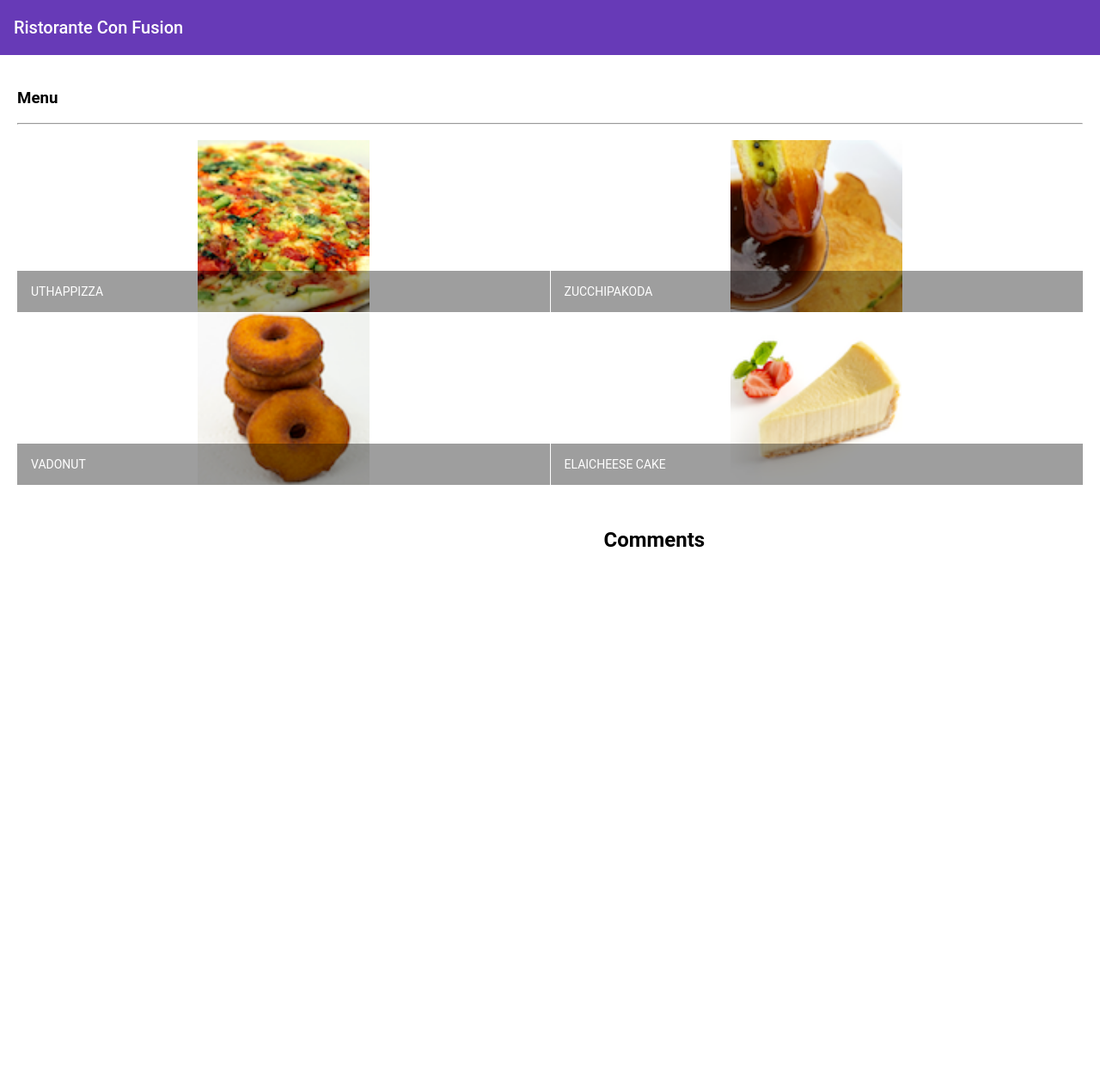
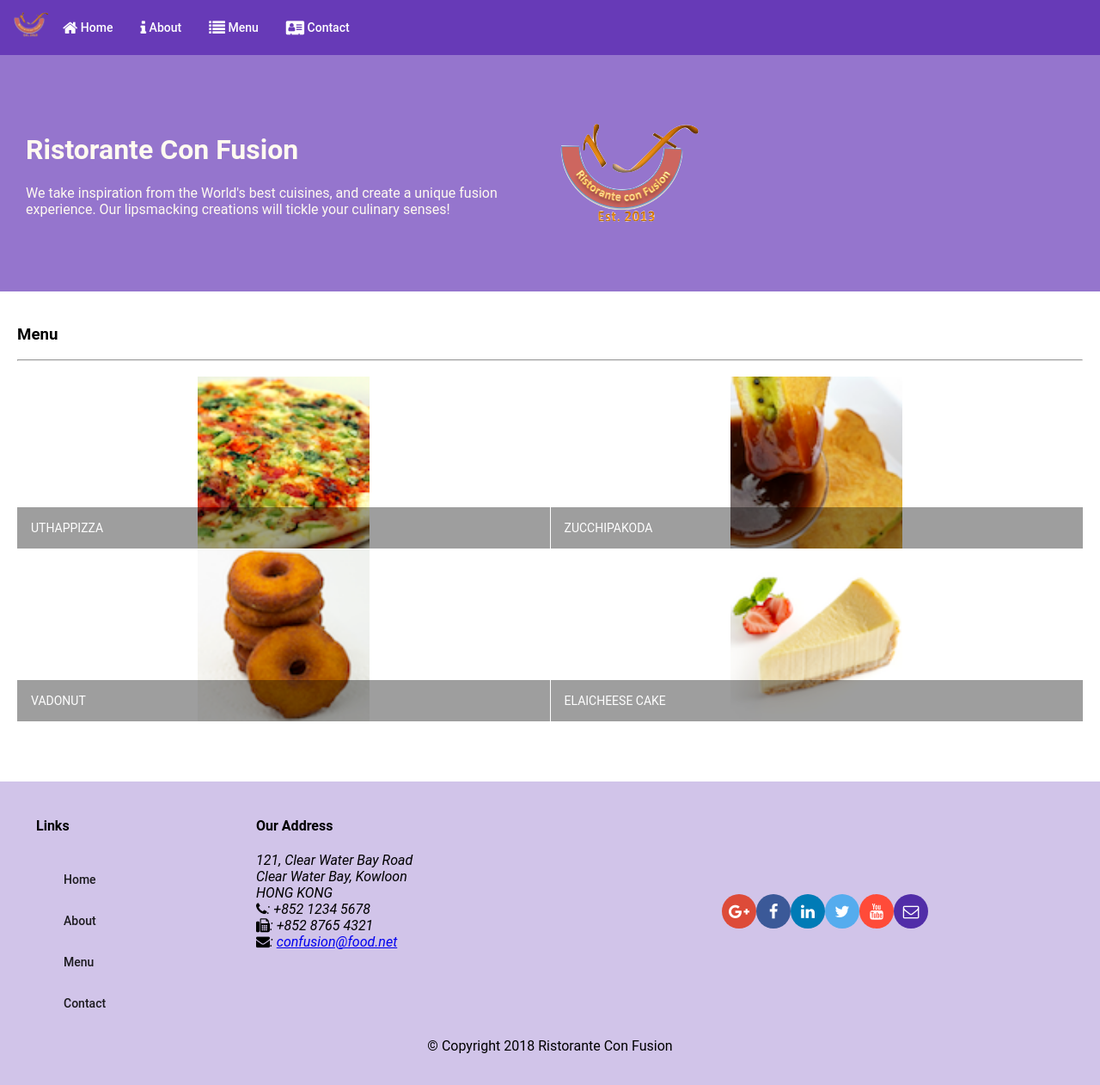
Before and after one commit to BrianB86/Angular-Fun, an Angular app: page / in a window 1280 px wide. Shown: the whole page at 86% size. Before the commit the page ends 800 px from the top, so only its background shows below. Built offline with nearby package versions, Linux system fonts and the light colour scheme.

Commit message:
completed Header and Footer and added new styles to the main styles.scss.

```diff
--- a/src/app/app.component.html
+++ b/src/app/app.component.html
@@ -1,5 +1,3 @@
-<mat-toolbar color="primary">
-  <span>Ristorante Con Fusion</span>
-</mat-toolbar>
-
+<app-header></app-header>
 <app-menu></app-menu>
+<app-footer><app-footer>
--- a/src/app/dishdetail/dishdetail.component.html
+++ b/src/app/dishdetail/dishdetail.component.html
@@ -23,28 +23,10 @@
       </mat-card-actions>
     </mat-card>
   </div>
-<!--
+
   <div fxFlex="40">
-    <mat-card *ngIf="dish">
-      <mat-card-header>
-        <mat-card-title>
-          <h2>Comments</h2>
-        </mat-card-title>
-      </mat-card-header>
-      <mat-card-content *ngFor="let comment of dish.comments">
-        <div fxLayout="column">
-          <span>{{ comment.comment }}</span>
-          <span>{{ comment.rating }} Stars</span>
-          <span>-- {{ comment.author }} {{ comment.date | date: 'mediumDate' }}</span>
-          <br>
-        </div>
-      </mat-card-content>
-    </mat-card>
-  </div>
--->
-  <div fxFlex="40">
-    <h2>Comments</h2>
     <mat-list *ngIf="dish">
+      <h2>Comments</h2>
       <mat-list-item *ngFor="let comment of dish.comments">
         <p matLine>{{ comment.comment }}</p>
         <p matLine>{{ comment.rating }} Stars</p>
--- a/src/app/footer/footer.component.html
+++ b/src/app/footer/footer.component.html
@@ -1,3 +1,43 @@
-<p>
-  footer works!
-</p>
+<div class="container footer"
+    fxLayout="row wrap"
+    fxLayout.lt-md="column"
+    fxLayoutAlign="center center"
+    fxLayoutGap="10px">
+
+  <div fxFlex="100" fxFlex.gt-sm="50">
+    <div fxLayout="row">
+      <div fxFlex="40" fxFlexOffset="20px">
+        <h4>Links</h4>
+        <mat-list>
+          <mat-list-item><a mat-button>Home</a></mat-list-item>
+          <mat-list-item><a mat-button>About</a></mat-list-item>
+          <mat-list-item><a mat-button>Menu</a></mat-list-item>
+          <mat-list-item><a mat-button>Contact</a></mat-list-item>
+        </mat-list>
+      </div>
+      <div fxFlex="55">
+        <h4>Our Address</h4>
+        <address style="text-size: 80%">
+          121, Clear Water Bay Road<br> Clear Water Bay, Kowloon<br> HONG KONG<br>
+          <i class="fa fa-phone"></i>: +852 1234 5678<br>
+          <i class="fa fa-fax"></i>: +852 8765 4321<br>
+          <i class="fa fa-envelope"></i>:
+          <a href="mailto:confusion@food.net">confusion@food.net</a>
+        </address>
+      </div>
+    </div>
+  </div>
+  <div fxFlex="100" fxFlex.gt-sm="45">
+    <div style="text-align:center">
+      <a mat-icon-button class="btn-google-plus" href="http://google.com/+"><i class="fa fa-google-plus fa-lg"></i></a>
+      <a mat-icon-button class="btn-facebook" href="http://www.facebook.com/profile.php?id="><i class="fa fa-facebook fa-lg"></i></a>
+      <a mat-icon-button class="btn-linkedin" href="http://www.linkedin.com/in/"><i class="fa fa-linkedin fa-lg"></i></a>
+      <a mat-icon-button class="btn-twitter" href="http://twitter.com/"><i class="fa fa-twitter fa-lg"></i></a>
+      <a mat-icon-button class="btn-youtube" href="http://youtube.com/"><i class="fa fa-youtube fa-lg"></i></a>
+      <a mat-icon-button class="btn-mail" href="mailto:"><i class="fa fa-envelope-o fa-lg"></i></a>
+    </div>
+  </div>
+  <div>
+      <p>© Copyright 2018 Ristorante Con Fusion</p>
+  </div>
+</div>
--- a/src/app/footer/footer.component.scss
+++ b/src/app/footer/footer.component.scss
@@ -0,0 +1,21 @@
+$lt-gray: #ddd;
+$background-dark: #512DA8;
+$background-light: #9575CD;
+$background-pale: #D1C4E9;
+
+@mixin zero-margin($pad-up-down, $pad-left-right) {
+    margin: 0px auto;
+    padding: $pad-up-down $pad-left-right;
+}
+
+.footer{
+    background-color: $background-pale;
+    @include zero-margin(20px, 0px);
+}
+
+.btn-facebook {color:#fff!important; background-color:#3b5998!important;}
+.btn-google-plus{color:#fff!important;background-color:#dd4b39!important;}
+.btn-youtube{color:#fff!important;background-color:#ff4b39!important;}
+.btn-linkedin{color:#fff!important;background-color:#007bb6!important;}
+.btn-twitter{color:#fff!important;background-color:#55acee!important;}
+.btn-mail{color:#fff!important;background-color:#512DA8!important;}
--- a/src/app/header/header.component.html
+++ b/src/app/header/header.component.html
@@ -1,3 +1,27 @@
-<p>
-  header works!
-</p>
+<mat-toolbar color="primary">
+  <span><img src="/assets/images/logo.png" height=30 width=41></span>
+  <a mat-button><span class="fa fa-home fa-lg"></span> Home</a>
+  <a mat-button><span class="fa fa-info fa-lg"></span> About</a>
+  <a mat-button><span class="fa fa-list fa-lg"></span> Menu</a>
+  <a mat-button><span class="fa fa-address-card fa-lg"></span> Contact</a>
+</mat-toolbar>
+
+<div class="container jumbotron"
+    fxLayout="row"
+    fxLayout.sm="column"
+    fxLayout.xs="column"
+    fxLayoutAlign.xs="start center"
+    fxLayoutAlign.sm="start center"
+    fxLayoutAlign.gt-sm="center center"
+    fxLayoutGap="10px">
+
+  <div fxFlex fxFlex.gt-sm="50%">
+    <h1>Ristorante Con Fusion</h1>
+    <p>We take inspiration from the World's best cuisines, and create a unique fusion experience. Our lipsmacking creations
+      will tickle your culinary senses!</p>
+  </div>
+  <div fxFlex fxFlex.gt-sm="20%">
+    <img src="/assets/images/logo.png" alt="Logo">
+  </div>
+  <div fxFlex></div>
+</div>
--- a/src/app/header/header.component.scss
+++ b/src/app/header/header.component.scss
@@ -0,0 +1,16 @@
+$lt-gray: #ddd;
+$background-dark: #512DA8;
+$background-light: #9575CD;
+$background-pale: #D1C4E9;
+
+@mixin zero-margin($pad-up-down, $pad-left-right) {
+    margin: 0px auto;
+    padding: $pad-up-down $pad-left-right;
+}
+
+.jumbotron {
+    @include zero-margin(70px,30px);
+    background: $background-light ;
+    color:floralwhite;
+    min-height: 150px;
+}
--- a/src/styles.scss
+++ b/src/styles.scss
@@ -2,6 +2,24 @@
 @import '~@angular/material/prebuilt-themes/deeppurple-amber.css';
 @import 'variables';
 @import '../node_modules/font-awesome/scss/font-awesome';
+
+$lt-gray: #ddd;
+$background-dark: #512DA8;
+$background-light: #9575CD;
+$background-pale: #D1C4E9;
+$primary-color-dark:   #512DA8;
+$primary-color:        #673AB7;
+$primary-color-light:  #D1C4E9;
+$primary-color-text:   #FFFFFF;
+$accent-color:         #FFC107;
+$primary-text-color:   #212121;
+$secondary-text-color: #757575;
+$divider-color:        #BDBDBD;
+
+@mixin zero-margin($pad-up-down, $pad-left-right) {
+    margin: 0px auto;
+    padding: $pad-up-down $pad-left-right;
+}
 
 body {
   padding: 0;
@@ -13,3 +31,17 @@
   margin: 20px;
   display: flex;
 }
+
+.background-primary {
+   background-color: $background-dark!important;
+ }
+.background-accent {
+   background-color: $accent-color!important;
+ }
+.text-floral-white {
+   color: floralwhite!important;
+}
+
+.flex-spacer {
+ flex: 1 1 auto;
+}
```
